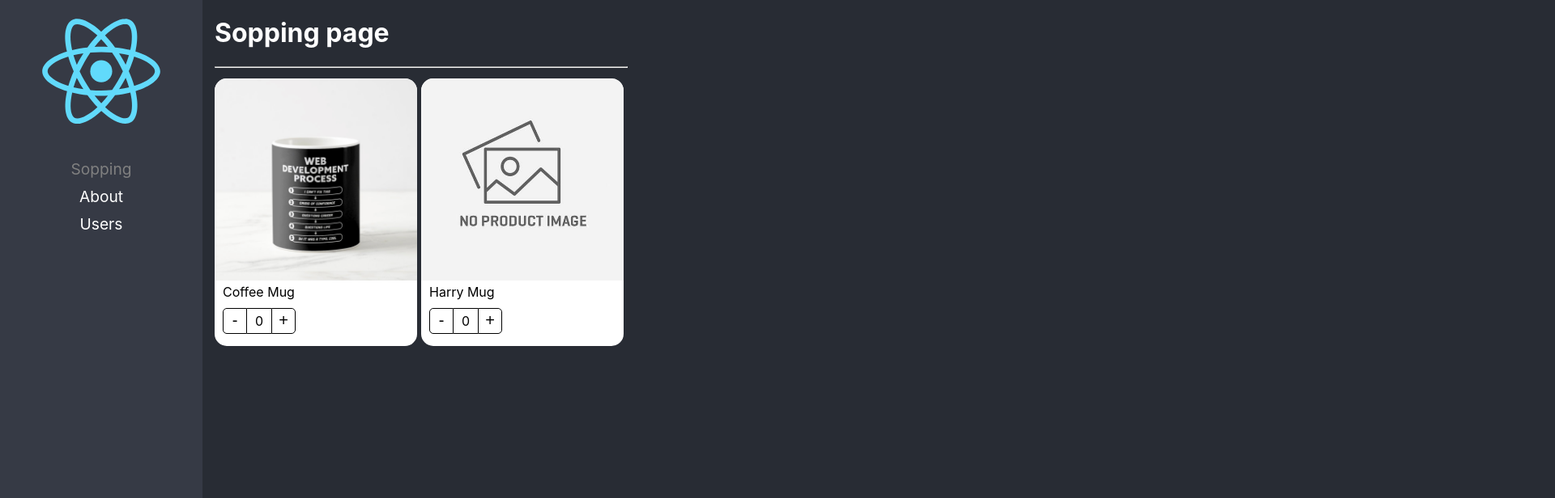
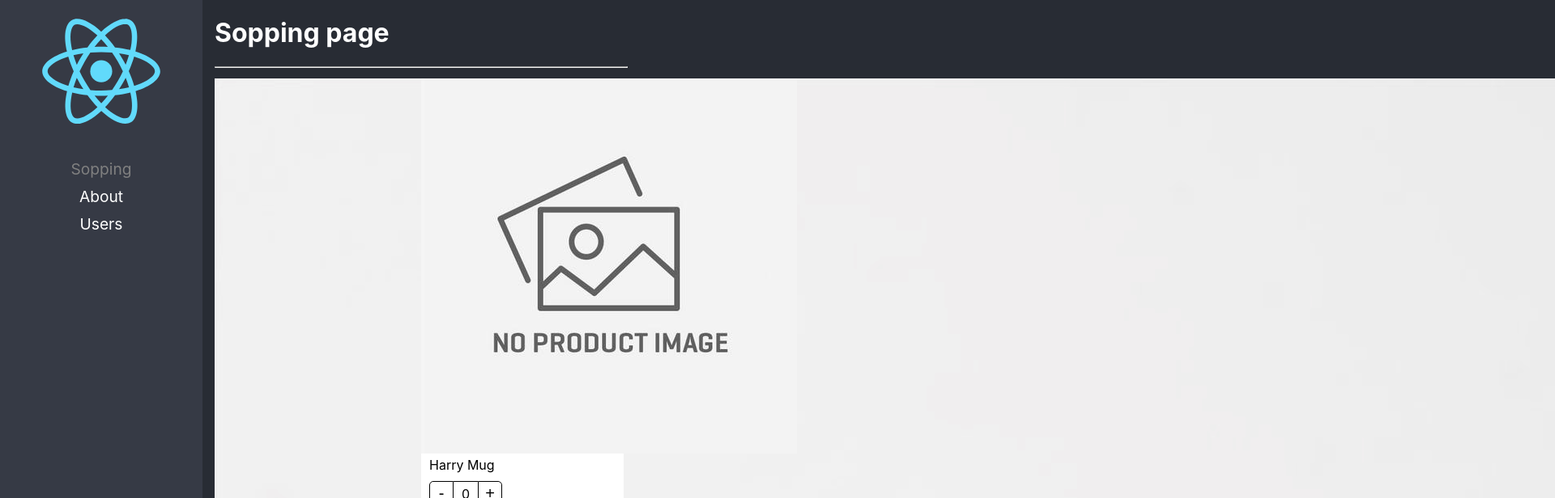
Before and after one commit to Unosquare-CoE-JavaScript/matthew-seidel, a React (Create React App) app in the folder react-app/: page / in a window 1280 px wide. Shown: the top 616 px of the page at 81% size, 1920 px wide, since content can reach past the window. Built offline with nearby package versions, Linux system fonts and the light colour scheme.

Commit message:
extensible styles added

```diff
--- a/react-app/src/02-component-patterns/components/ProductButtons.tsx
+++ b/react-app/src/02-component-patterns/components/ProductButtons.tsx
@@ -1,11 +1,12 @@
 import { useContext } from "react";
 import { ProductContext } from "./ProductCard";
 import styles from "../styles/styles.module.css";
+import { StylesProps } from "../interfaces/ProductCart.interface";
 
-export const ProductButtons = () => {
+export const ProductButtons = ({className,style}:StylesProps) => {
     const { handleChange, counter } = useContext(ProductContext);
     return (
-      <div className={styles.buttonsContainer}>
+      <div className={`${styles.buttonsContainer} ${className}`} style={style}>
         <button onClick={() => handleChange(-1)} className={styles.buttonMinus}>
           -
         </button>
--- a/react-app/src/02-component-patterns/components/ProductCard.tsx
+++ b/react-app/src/02-component-patterns/components/ProductCard.tsx
@@ -10,7 +10,7 @@ export const ProductContext = createContext({} as ProductContextProps);
 
 const { Provider } = ProductContext;
 
-export const ProductCard = ({ product, children }: ProductCartProps) => {
+export const ProductCard = ({ product, children, className, style }: ProductCartProps) => {
   const { counter, handleChange } = useProduct();
   return (
     <Provider
@@ -20,7 +20,7 @@ export const ProductCard = ({ product, children }: ProductCartProps) => {
         product,
       }}
     >
-      <div className={styles.productCard}>
+      <div className={`${styles.productCard} ${className}`} style={style} >
         {children}
         {/* <img src={noImage} alt="no img" /> */}
       </div>
--- a/react-app/src/02-component-patterns/components/ProductImage.tsx
+++ b/react-app/src/02-component-patterns/components/ProductImage.tsx
@@ -1,16 +1,17 @@
-import { useContext } from "react";
+import { CSSProperties, useContext } from "react";
 import noImage from "../assets/no-image.jpg";
 import styles from "../styles/styles.module.css";
 import { ProductContext } from "./ProductCard";
 
-export const ProductImage = ({ img = "" }) => {
+export const ProductImage = ({ img = "", className, style }:{img?:string, className?:string, style?:CSSProperties}) => {
     const { product } = useContext(ProductContext);
     const image = img || product.img || noImage;
     return (
       <img
         src={image}
         alt={`${product.title} mug`}
-        className={styles.productImg}
+        className={`${styles.productImage} ${className}`}
+        style={style}
       />
     );
   };
```
Also changed, not shown: react-app/src/02-component-patterns/interfaces/ProductCart.interface.ts (+9 -2 lines).
